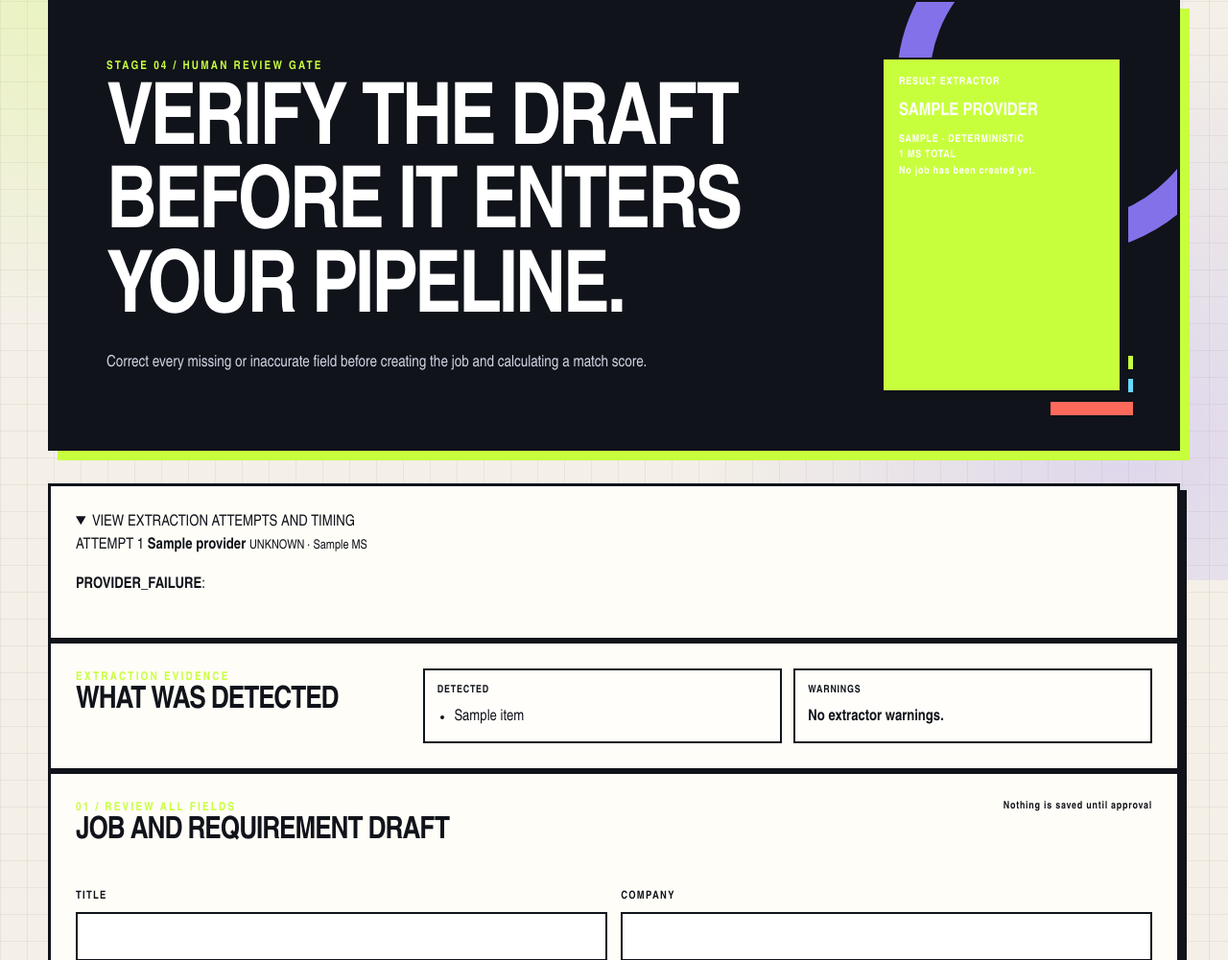
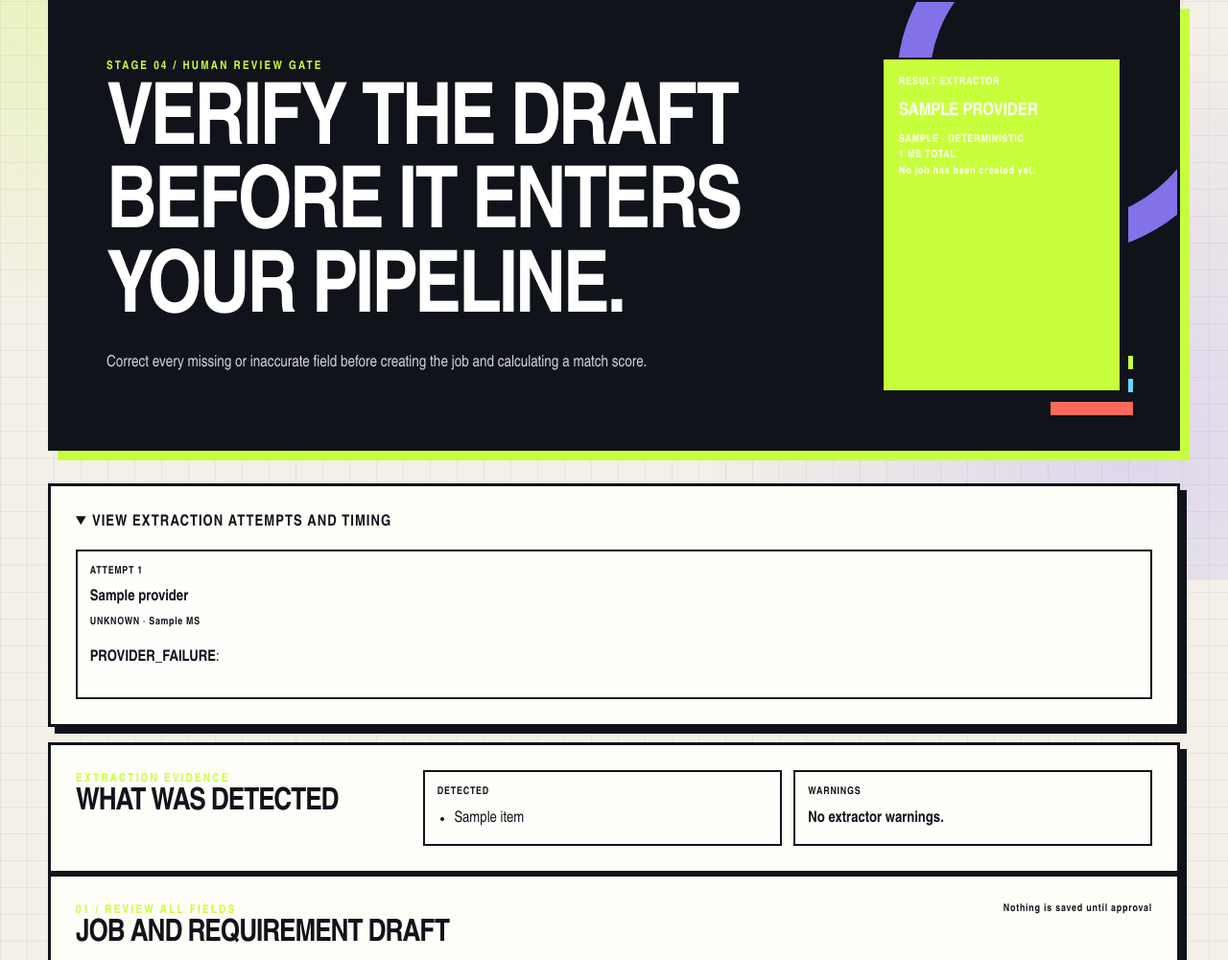
Before and after one commit to aprescod12/personal-job-finder, a Django app: template tracker/templates/tracker/job_intake_review.html in a window 1280 px wide, after a click on "VIEW EXTRACTION ATTEMPTS AND TIMING". Shown: the part 195-1196 px from the top of the page at 96% size. Run offline with Django 5.2, Linux system fonts and the light colour scheme; tables that the repository leaves empty hold one stand-in row (values such as "Sample post"); the template is opened without the code that fills it: values that come from a table or form of the project are taken from there, most other values are stand-ins (such as "Sample title", 1, 10 or a date in 2020).

Commit message:
Style fallback and extraction attempt reporting

```diff
--- a/tracker/static/tracker/job_intake.css
+++ b/tracker/static/tracker/job_intake.css
@@ -120,7 +120,8 @@
     grid-column: span 2;
 }
 
-.intake-raw-preview summary {
+.intake-raw-preview summary,
+.intake-attempt-details summary {
     cursor: pointer;
     font-weight: 800;
     letter-spacing: 0.06em;
@@ -135,6 +136,58 @@
     white-space: pre-wrap;
     font-family: inherit;
     background: rgba(255, 255, 255, 0.65);
+}
+
+.intake-orchestration-alert {
+    display: flex;
+    justify-content: space-between;
+    align-items: flex-start;
+    gap: 1rem;
+    margin-bottom: 1rem;
+}
+
+.intake-orchestration-alert > strong {
+    padding: 0.55rem 0.7rem;
+    border: 2px solid var(--ink, #171b22);
+    white-space: nowrap;
+}
+
+.intake-orchestration-fallback {
+    background: rgba(200, 255, 53, 0.34);
+}
+
+.intake-orchestration-manual {
+    background: rgba(255, 103, 94, 0.28);
+}
+
+.intake-attempt-details {
+    margin-bottom: 1rem;
+}
+
+.intake-attempt-grid {
+    display: grid;
+    grid-template-columns: repeat(auto-fit, minmax(240px, 1fr));
+    gap: 0.8rem;
+    margin-top: 1rem;
+}
+
+.intake-attempt-grid article {
+    padding: 0.8rem;
+    border: 2px solid var(--ink, #171b22);
+    background: rgba(255, 255, 255, 0.55);
+}
+
+.intake-attempt-grid span,
+.intake-attempt-grid small {
+    display: block;
+    font-size: 0.68rem;
+    font-weight: 800;
+    letter-spacing: 0.06em;
+}
+
+.intake-attempt-grid strong {
+    display: block;
+    margin: 0.35rem 0;
 }
 
 .intake-discard-form {
@@ -165,8 +218,14 @@
 
     .intake-evidence-panel,
     .intake-final-actions,
-    .intake-section-heading {
+    .intake-section-heading,
+    .intake-orchestration-alert {
         display: block;
+    }
+
+    .intake-orchestration-alert > strong {
+        display: inline-block;
+        margin-top: 0.8rem;
     }
 
     .intake-boundary-card {
```
